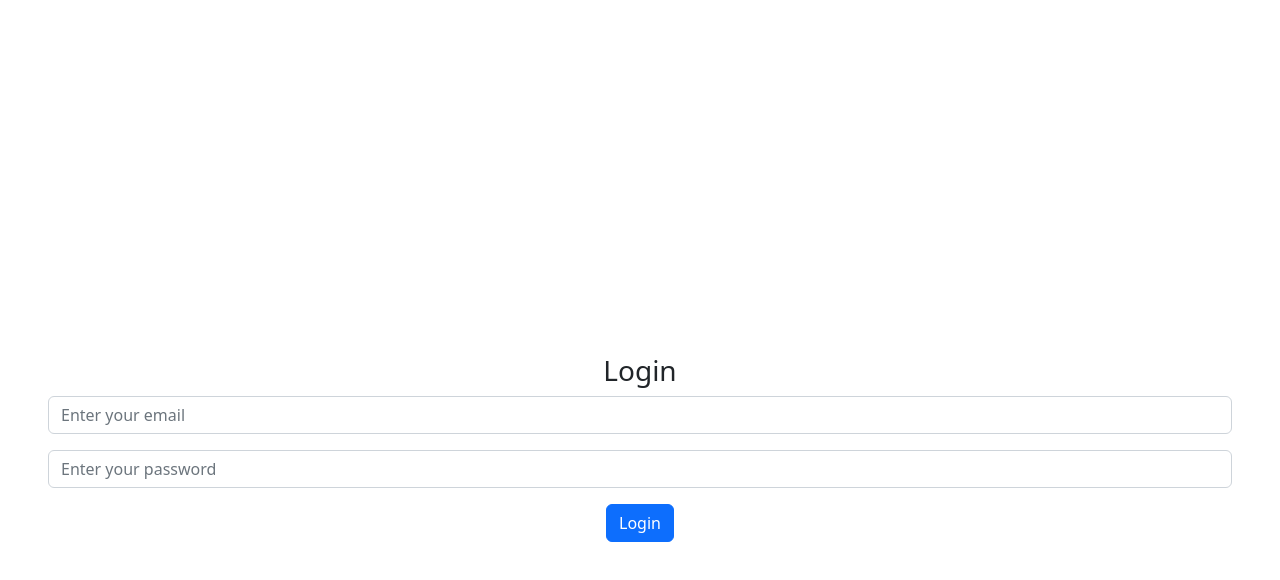
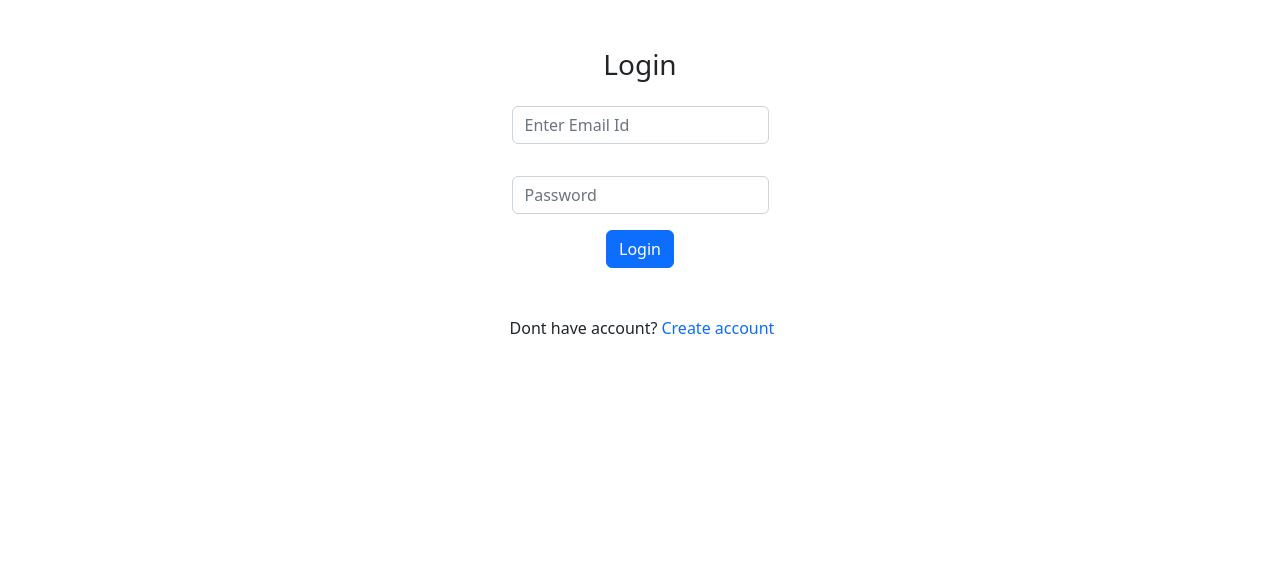
Before and after one commit to poojapatil0708/Taskraft, a React (Create React App) app: page /login in a window 1280 px wide. Shown: the top 580 px of the page. Built offline with nearby package versions, Linux system fonts and the light colour scheme.

Commit message:
added create task and display tasks

```diff
--- a/package.json
+++ b/package.json
@@ -7,12 +7,14 @@
     "@testing-library/jest-dom": "^5.16.5",
     "@testing-library/react": "^13.4.0",
     "@testing-library/user-event": "^13.5.0",
+    "axios": "^1.4.0",
     "formik": "^2.2.9",
     "react": "^18.2.0",
     "react-dom": "^18.2.0",
     "react-redux": "^8.0.2",
     "react-router-dom": "^6.4.0",
     "react-scripts": "5.0.1",
+    "react-toastify": "^9.1.3",
     "redux-persist": "^6.0.0",
     "web-vitals": "^2.1.4",
     "yup": "^0.32.11"
--- a/src/App.js
+++ b/src/App.js
@@ -3,6 +3,8 @@ import ApplicationRoutes from './router';
 import { Provider } from 'react-redux'
 import { PersistGate } from 'redux-persist/integration/react'
 import { persistor, store } from "./redux/store";
+import { ToastContainer } from 'react-toastify';
+import 'react-toastify/dist/ReactToastify.css';
 
 function App() {
   return (
@@ -10,6 +12,7 @@ function App() {
       <PersistGate persistor={persistor}>
         <BrowserRouter>
           <ApplicationRoutes />
+          <ToastContainer position='bottom-right'/>
         </BrowserRouter>
       </PersistGate>
     </Provider>
--- a/src/components/home.js
+++ b/src/components/home.js
@@ -1,14 +1,79 @@
-import {useDispatch} from 'react-redux'
-import {removeUser } from '../redux/user-reducer';
+import { useSelector } from 'react-redux'
+import Input from './input';
+import { Formik } from 'formik';
+import axios from 'axios';
+import * as Yup from 'yup';
+import { toast } from 'react-toastify';
+import { useEffect, useState } from 'react';
+
+const ShowTask = ({ task }) => {
+    return (
+        <div className='card d-flex flex-row mb-2 mt-2 col-sm-12 col-md-6 p-2' >
+            <div className='d-flex flex-column'>
+                <span>{task.title}</span>
+                <span>{task.description}</span>
+            </div>
+            <div className='d-flex align-items-center justify-content-end'>
+                <svg xmlns="http://www.w3.org/2000/svg" width="16" height="16" fill="currentColor" class="bi bi-x-square" viewBox="0 0 16 16">
+                    <path d="M14 1a1 1 0 0 1 1 1v12a1 1 0 0 1-1 1H2a1 1 0 0 1-1-1V2a1 1 0 0 1 1-1h12zM2 0a2 2 0 0 0-2 2v12a2 2 0 0 0 2 2h12a2 2 0 0 0 2-2V2a2 2 0 0 0-2-2H2z" />
+                    <path d="M4.646 4.646a.5.5 0 0 1 .708 0L8 7.293l2.646-2.647a.5.5 0 0 1 .708.708L8.707 8l2.647 2.646a.5.5 0 0 1-.708.708L8 8.707l-2.646 2.647a.5.5 0 0 1-.708-.708L7.293 8 4.646 5.354a.5.5 0 0 1 0-.708z" />
+                </svg>
+            </div>
+        </div>
+    );
+}
 
 const Home = () => {
 
-    const dispatch = useDispatch()
+    const { user, token } = useSelector(state => state.user);
+    const [task, setTasks] = useState([])
 
-    return(
+    useEffect(() => {
+        const APIURL = 'http://localhost:8000';
+        axios({ method: 'GET', url: `${APIURL}/tasks`, headers: { Authorization: `Bearer ${token}` } })
+            .then(response => setTasks(response.data))
+            .catch(err => toast.error('Error to get task'))
+    }, [])
+
+    const initialValues = {
+        user: user._id,
+        title: '',
+        description: '',
+        status: 'pending'
+    }
+
+    const validationSchema = () => Yup.object().shape({
+        title: Yup.string().required('Title is Required'),
+        description: Yup.string().required('description is Required'),
+    })
+
+    const onSubmit = (values) => {
+        const APIURL = 'http://localhost:8000';
+        axios({ method: 'POST', url: `${APIURL}/task`, data: values, headers: { Authorization: `Bearer ${token}` } })
+            .then(response => {
+                setTasks([...task, response.data])
+                toast.success('Task added')
+            })
+            .catch(err => toast.error('Error adding task'))
+    }
+
+    return (
         <div>
-            <h2>Home</h2>
-            <button onClick={() => dispatch(removeUser({email:' asdasdsd'}))} className="btn btn-primary" >LogOut</button>
+            <Formik initialValues={initialValues} validationSchema={validationSchema} onSubmit={onSubmit}>
+                {({ values, setFieldValue, handleSubmit, errors }) => {
+                    return (
+                        <div className='d-flex align-items-center justify-content-center flex-column'>
+                            <h3>Add Task</h3>
+                            <Input type='text' placeholder='Title' onChange={(e) => setFieldValue('title', e)} value={values.title} error={errors.title} />
+                            <Input type='text' placeholder='description' onChange={(e) => setFieldValue('description', e)} value={values.description} error={errors.description} />
+                            <button className="btn btn-primary" onClick={handleSubmit} type='submit'>Create</button>
+                        </div>
+                    )
+                }}
+            </Formik>
+            <div className='d-flex flex-column align-items-center'>
+                {task.map((item) => <ShowTask task={item} />)}
+            </div>
         </div>
     );
 }
--- a/src/components/login.js
+++ b/src/components/login.js
@@ -1,32 +1,48 @@
-import { useState } from "react";
 import { useDispatch } from "react-redux";
-import { addUser } from "../redux/user-reducer";
+import { Formik } from "formik";
+import Input from "./input";
+import * as Yup from 'yup';
+import axios from "axios";
+import { Link } from "react-router-dom";
+import { setUser } from "../redux/user-reducer";
+import { toast } from "react-toastify";
 
 const LogIn = () => {
 
-    let demoResponse ={
-        user: {
-            email: 'demo'
-        },
-        token: 'hgfhgfhg'
-    }
-
-    const [userDetails, setUserDetailes] = useState({email:'', password:''})
+    const initialValues = { email: '', password: '' }
     const dispatch = useDispatch();
 
-    const onSubmit = () => {
-        dispatch(addUser(demoResponse.user))
+    const validationSchema = () => Yup.object().shape({
+        email: Yup.string().email('Invalid Email').required('Email is required'),
+        password: Yup.string().required('password is required').min(4, 'Password should be min 4 characters').max(16, 'Password should be max 16 characters')
+    })
+
+    const onSubmit = (values) => {
+        axios({ method: 'POST', url: `http://localhost:8000/login`, data: values })
+            .then(response => dispatch(setUser(response.data)))
+            .catch(err => toast.error(err.response?.data?.message || 'Somthing went wrong'))
     }
 
     return (
-        <div className="m-5 d-flex flex-column align-items-center justify-content-center">
-            <h3>Login</h3>
-            <input type='text' className="form-control mb-3" placeholder="Enter your email" onChange={ e => setUserDetailes({...userDetails,email:e.target.value})} value={userDetails.email}/>
-            <input type='password' className="form-control mb-3" placeholder="Enter your password" onChange={e => setUserDetailes({...userDetails, password: e.target.value})} value={userDetails.password} />
-            <button className="btn btn-primary" onClick={onSubmit}>Login</button>
-
+        <div>
+            <Formik initialValues={initialValues} onSubmit={onSubmit} validationSchema={validationSchema} >
+                {({ values, setFieldValue, handleSubmit, errors }) => {
+                    return (
+                        <div className="m-5 d-flex flex-column align-items-center justify-content-center">
+                            <h3>Login</h3>
+                            <Input type='text' placeholder='Enter Email Id' error={errors.email} onChange={(e) => setFieldValue('email', e)} value={values.email} />
+                            <Input error={errors.password} type='password' placeholder='Password' onChange={(e) => setFieldValue('password', e)} value={values.password} />
+                            <button type="submit" className="btn btn-primary" onClick={handleSubmit}>Login</button>
+                        </div>
+                    )
+                }}
+            </Formik>
+            <div className="d-flex justify-content-center mt-2">
+                <div className="mx-1 text-dark">Dont have account?</div>
+                <Link className="text-primary" style={{ textDecoration: 'none' }} to='/signup'>Create account</Link>
+            </div>
         </div>
-    );
+            );
 }
 
 export default LogIn;
--- a/src/components/signup.js
+++ b/src/components/signup.js
@@ -1,9 +1,11 @@
+import axios from "axios";
 import Input from "./input";
 import { Formik } from "formik"
+import { Link } from "react-router-dom";
 import * as Yup from 'yup'
+import { toast } from "react-toastify";
 
 const SignUp = () => {
-
 
     const initialValues = {
         first_name: '',
@@ -13,7 +15,14 @@ const SignUp = () => {
     }
 
     const onSubmit = (values) => {
-        console.log(values)
+        const APIURL = "http://localhost:8000";
+        axios({ method:'POST', url: `${APIURL}/signup`, data:values })
+        .then(response => {
+            toast.success('Account created')
+        })
+        .catch(err=> {
+            toast.error(err.response?.data?.message || 'Something went wrong')
+        })
     }
 
     const validationSchema = () => Yup.object().shape({
@@ -24,21 +33,25 @@ const SignUp = () => {
     })
 
     return (
-        <div className="d-flex justify-content-center align-items-center">
+        <div className="d-flex flex-column justify-content-center align-items-center">
             <Formik initialValues={initialValues} validationSchema={validationSchema} onSubmit={onSubmit}>
                 {({ touched, values, setFieldTouched, setFieldValue, handleSubmit, errors, isValid, dirty }) => {
                     return (
-                        <div className="d-flex flex-column justyfy-content-center w-50 ">
+                        <div className="card p-4 col-md-5 col-11">
                             <h2 className="text-center"><b>SignUp</b></h2>
                             <Input error={touched.first_name && errors.first_name ? errors.first_name : null} id='first_name' name='first_name' type='text' placeholder='Enter First name' label='First Name :' onChange={(val) => { setFieldValue('first_name', val); setFieldTouched('first_name') }} vallue={values.first_name} />
                             <Input error={touched.last_name && errors.last_name ? errors.last_name : null} id='last_name' name='last_name' type='text' placeholder='Enter Last name' label='Last Name :' onChange={(val) => { setFieldValue('last_name', val); setFieldTouched('last_name') }} value={values.last_name} />
                             <Input error={touched.email && errors.email ? errors.email : null} id='email' name='email' type='email' placeholder='Enter Email Id' label='Email Id :' onChange={(val) => { setFieldValue('email', val); setFieldTouched('email') }} value={values.email} />
-                            <Input error={touched.password && errors.password ? errors.password : null} id='password' name='password' type='passworrd' placeholder='Enter Password' label='Password :' onChange={(val) => { setFieldValue('password', val); setFieldTouched('password') }} value={values.password} />
-                            <button disabled={!(isValid && dirty)} onClick={handleSubmit} className="btn btn-primary">SignUp</button>
-                        </div>
+                            <Input error={touched.password && errors.password ? errors.password : null} id='password' name='password' type='password' placeholder='Enter Password' label='Password :' onChange={(val) => { setFieldValue('password', val); setFieldTouched('password') }} value={values.password} />
+                            <button disabled={!(isValid && dirty)} onClick={handleSubmit} className="btn btn-primary" type="submit">SignUp</button>
+                </div>
                     );
                 }}
             </Formik>
+            <div className="d-flex mt-2 align-items-center">
+                <div className="mx-1">Already have an account? </div>
+                <Link className="text-primary" style={{ textDecoration: 'none' }} to='/login'>Login</Link>
+            </div>
         </div>
     );
 }
--- a/src/redux/user-reducer.js
+++ b/src/redux/user-reducer.js
@@ -1,22 +1,25 @@
 import { createSlice } from '@reduxjs/toolkit'
 
 const initialState = {
-    user : null
+    user : null,
+    token:null
 }
 
-export const userReducer = createSlice ({
+ const userReducer = createSlice ({
     name : 'user',
     initialState,
     reducers: {
-        addUser : (state, action) => {
-            state.user = action.payload
+        setUser : (state, action) => {
+            state.user = action.payload.user;
+            state.token = action.payload.token
         },
         removeUser : (state) => {
             state.user = null;
+            state.token  = null;
         }
     }
 })
 
-export const { addUser, removeUser} = userReducer.actions
+export const { setUser, removeUser} = userReducer.actions
 
 export default userReducer.reducer
```
Also changed, not shown: 1 other file (tests, documents, lock files or other folders).
